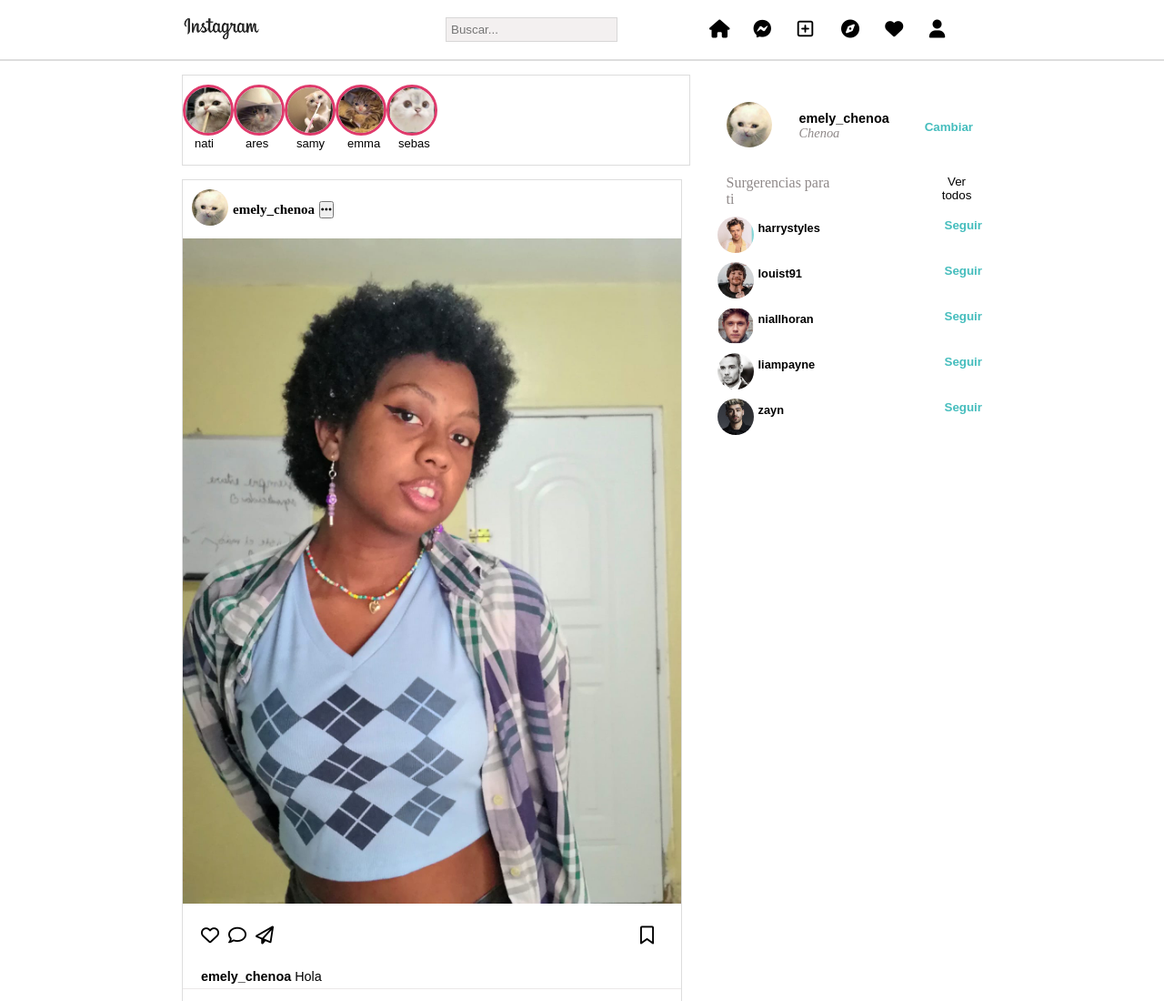
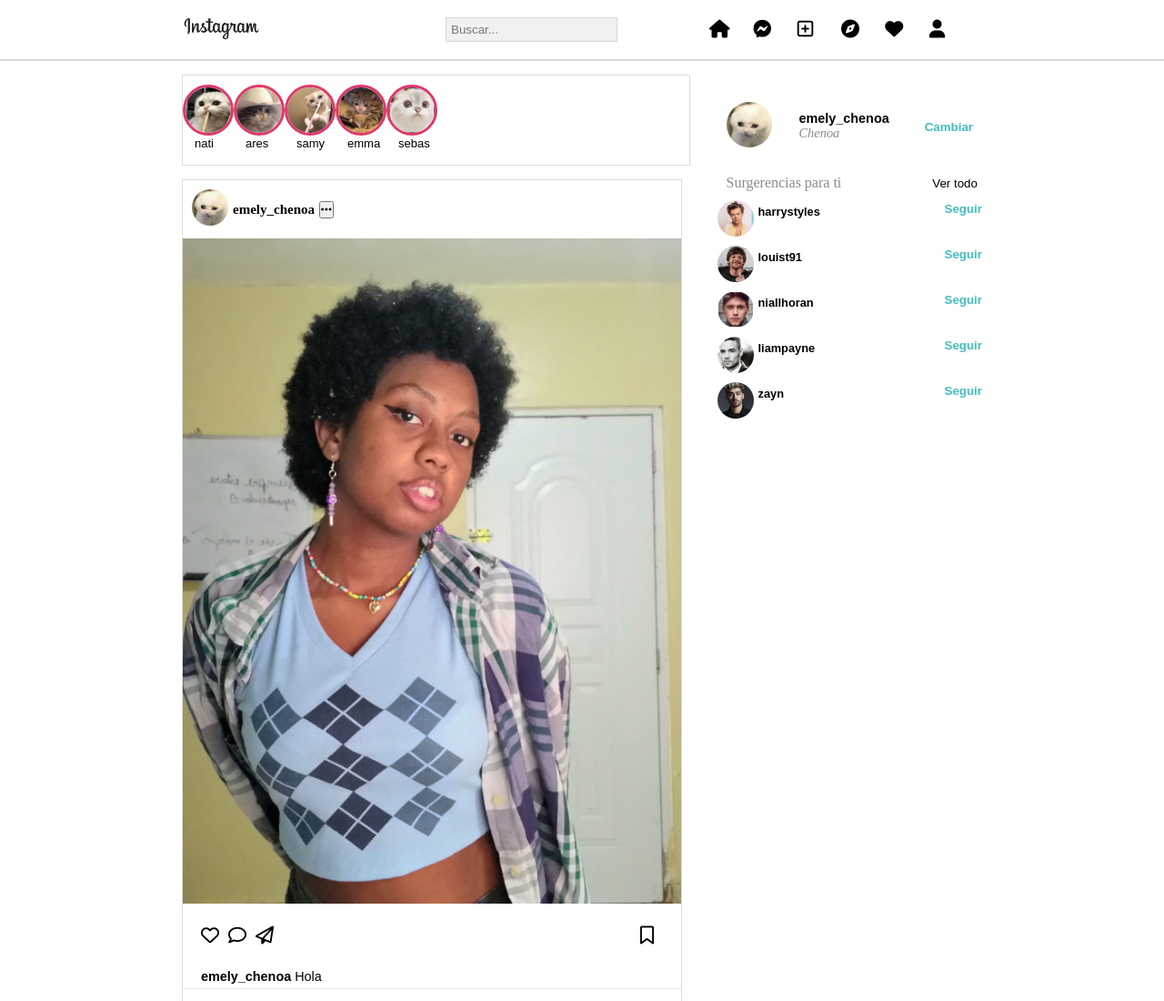
Before and after one commit to EmelyChenoa/Instagram, a plain HTML site: page Inicio-instagram/index.html in a window 1280 px wide. Shown: the top 1100 px of the page at 91% size. Drawn offline with nearby package versions, Linux system fonts and the light colour scheme; files whose address does not match are found by name.

Commit message:
cambie la palabra todos

```diff
--- a/Inicio-instagram/index.html
+++ b/Inicio-instagram/index.html
@@ -58,7 +58,7 @@
         </div>
         <div class="aside-contenedor display">
             <div class=""><p class="nombre-3">Surgerencias para ti</p></div>
-            <div class="ver-todo"> <button> Ver todos </button></div>
+            <div class="ver-todo"> <button> Ver todo </button></div>
         </div>
 
         <div class="aside-contenedor">
```
